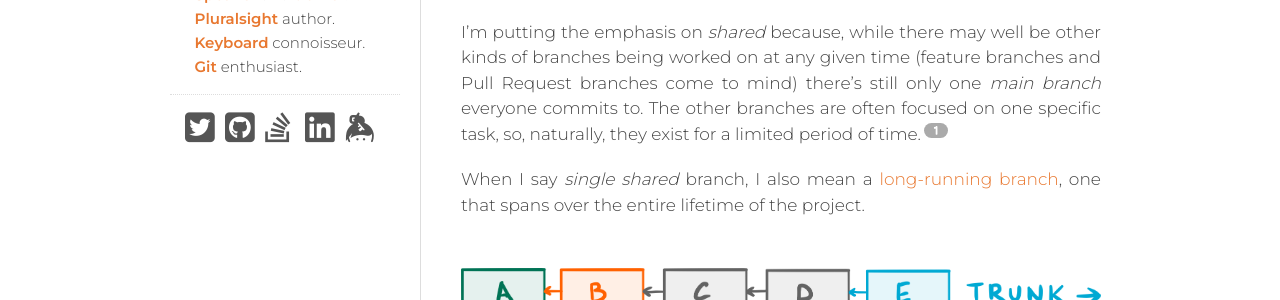
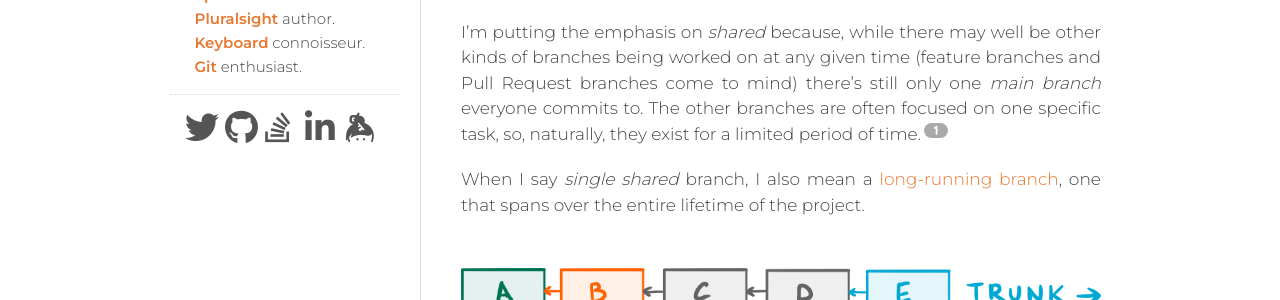
Before and after one commit to megakemp/megakemp.github.io, a Jekyll site: the page built from index.html, in a window 1280 px wide. Shown: the part 377-677 px from the top of the page. Built offline with Jekyll 4.4.1, drawn with Linux system fonts in a browser that asks for light colours; nearby versions of some CDN libraries; the list of posts is cut into pages by our own code; comment, search, counter and statistics services are not loaded.

Commit message:
Uses the original icons for the social media links

```diff
--- a/_includes/social.html
+++ b/_includes/social.html
@@ -1,13 +1,13 @@
 <div id="stalker">
   {% if site.style.social.twitter %}
   <a title="{{ site.style.social.twitter }} on Twitter" href="https://twitter.com/{{ site.style.social.twitter }}">
-    <i class="fa fa-twitter-square"></i>
+    <i class="fab fa-twitter"></i>
   </a>
   {% endif %}
 
   {% if site.style.social.github %}
   <a title="{{ site.style.social.github }} on GitHub" href="https://github.com/{{ site.style.social.github }}">
-    <i class="fa fa-github-square"></i>
+    <i class="fab fa-github"></i>
   </a>
   {% endif %}
 
@@ -34,7 +34,7 @@
 
   {% if site.style.social.stackoverflow %}
   <a title="{{ site.style.name }} on Stack Overflow" href="http://stackoverflow.com/users/{{site.style.social.stackoverflow }}">
-    <i class="fa fa-stack-overflow"></i>
+    <i class="fab fa-stack-overflow"></i>
   </a>
   {% endif %}
 
@@ -52,7 +52,7 @@
 
   {% if site.style.social.linkedin %}
   <a title="{{ site.style.name }} on LinkedIn" href="https://www.linkedin.com/in/{{ site.style.social.linkedin }}">
-    <i class="fa fa-linkedin-square"></i>
+    <i class="fab fa-linkedin-in"></i>
   </a>
   {% endif %}
 
```
